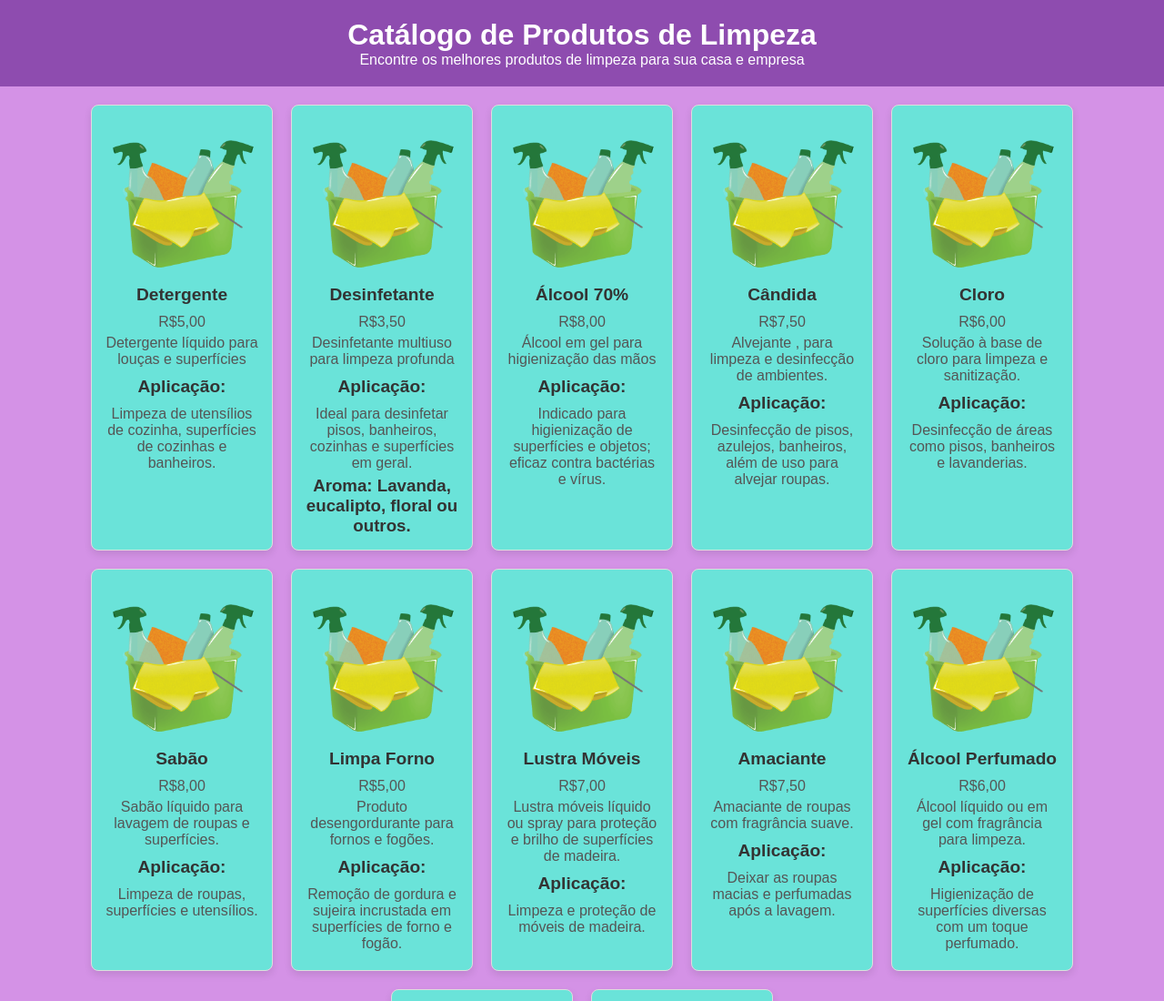
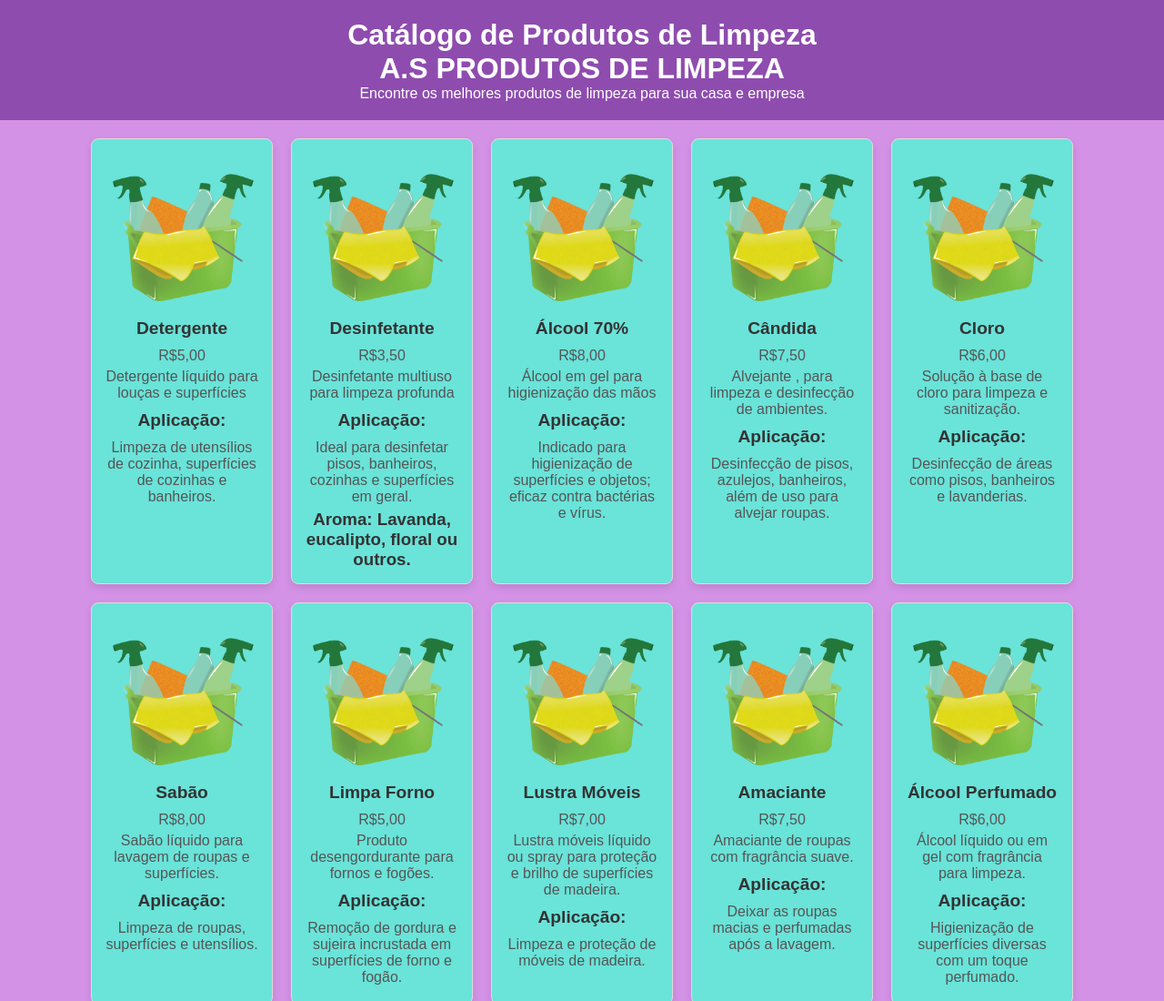
Before and after one commit to AndersDumon/ProjectExt, a plain HTML site: page index.html in a window 1280 px wide. Shown: the top 1100 px of the page at 91% size. Drawn offline with Linux system fonts and the light colour scheme.

Commit message:
NOME DA EMP

```diff
--- a/index.html
+++ b/index.html
@@ -10,6 +10,7 @@
 <body>
     <header>
         <h1>Catálogo de Produtos de Limpeza</h1>
+        <h1> A.S PRODUTOS DE LIMPEZA </h1>
         <p>Encontre os melhores produtos de limpeza para sua casa e empresa</p>
     </header>
 
```
